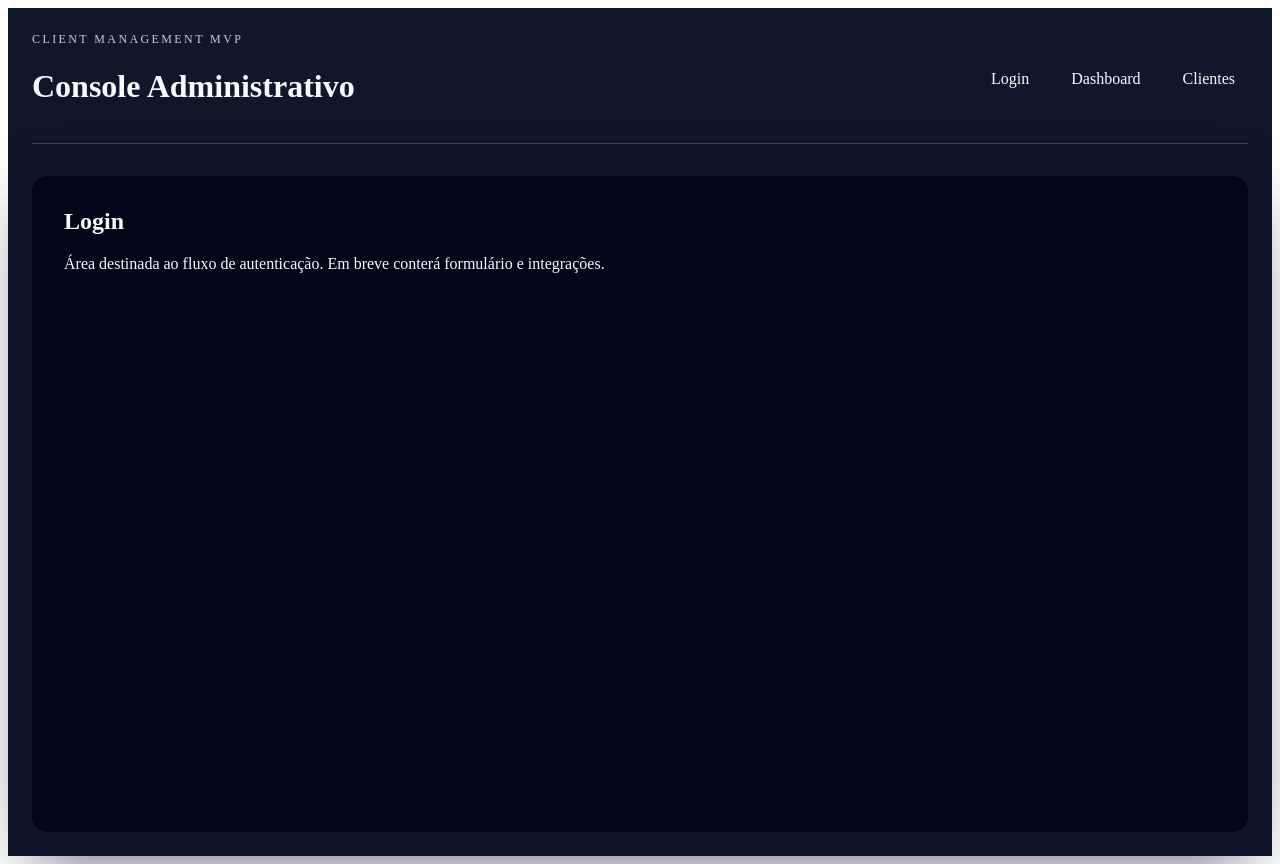
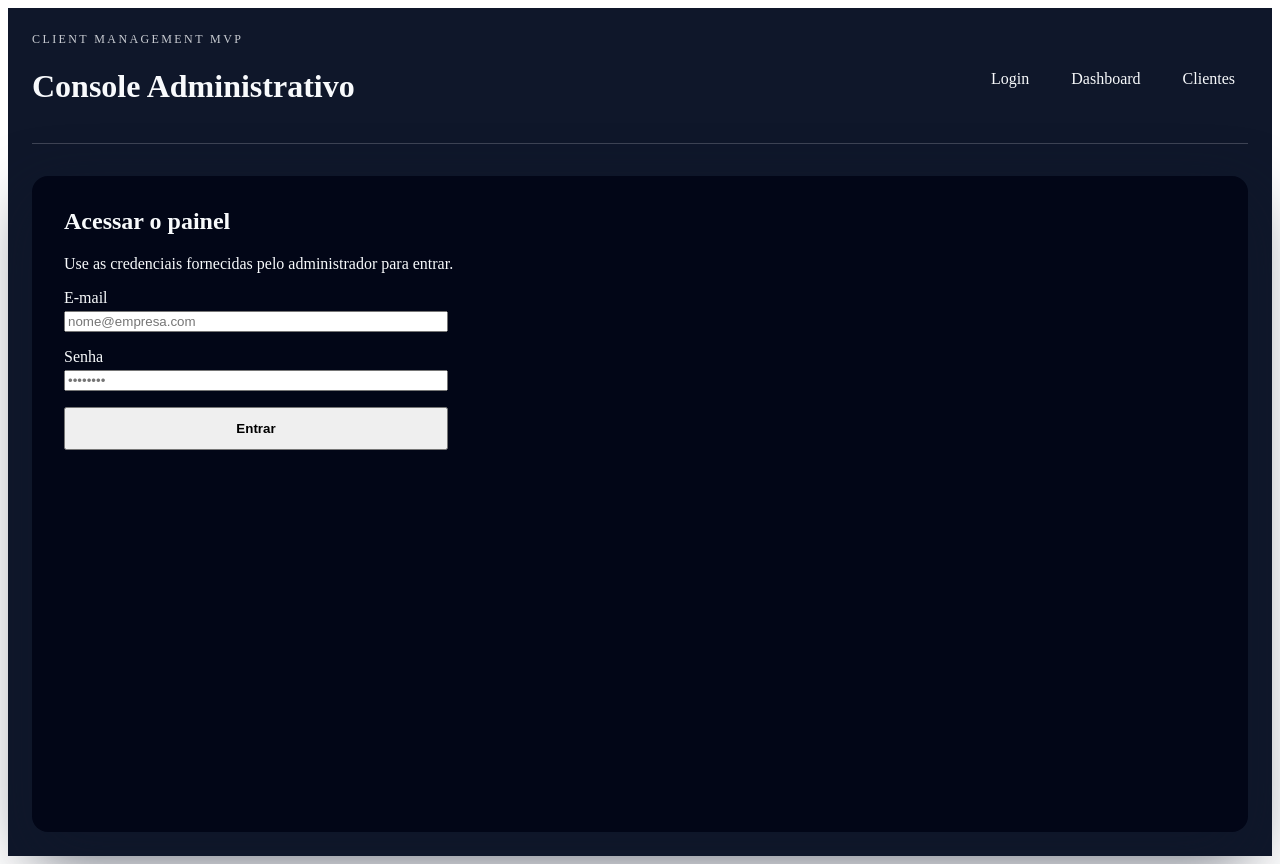
Before and after one commit to eltoncostadev/desafio-fullstack, a React (Vite) app in the folder frontend/: page /login in a window 1280 px wide. Built offline with nearby package versions, Linux system fonts and the light colour scheme; no server answers.

Commit message:
feat(frontend): implement login flow

```diff
--- a/frontend/src/features/login/pages/LoginPage.tsx
+++ b/frontend/src/features/login/pages/LoginPage.tsx
@@ -1,8 +1,108 @@
+import { ChangeEvent, FormEvent, useCallback, useState } from 'react';
+import { useNavigate } from 'react-router-dom';
+import { useAuth } from '../../../shared/auth/auth-context';
+
+type FormState = {
+  email: string;
+  password: string;
+};
+
+type FormErrors = Partial<FormState> & {
+  server?: string;
+};
+
+const emailPattern = /^[^@\s]+@[^@\s]+\.[^@\s]+$/;
+
 export function LoginPage() {
+  const navigate = useNavigate();
+  const { login } = useAuth();
+  const [form, setForm] = useState<FormState>({ email: '', password: '' });
+  const [errors, setErrors] = useState<FormErrors>({});
+  const [isSubmitting, setIsSubmitting] = useState(false);
+
+  const validate = useCallback((): FormErrors => {
+    const validationErrors: FormErrors = {};
+
+    if (!form.email.trim()) {
+      validationErrors.email = 'Informe o e-mail.';
+    } else if (!emailPattern.test(form.email)) {
+      validationErrors.email = 'E-mail inválido.';
+    }
+
+    if (!form.password.trim()) {
+      validationErrors.password = 'Informe a senha.';
+    }
+
+    return validationErrors;
+  }, [form.email, form.password]);
+
+  const handleChange = (event: ChangeEvent<HTMLInputElement>) => {
+    const { name, value } = event.target;
+    setForm((prev) => ({ ...prev, [name]: value }));
+    setErrors((prev) => ({ ...prev, [name]: undefined, server: undefined }));
+  };
+
+  const handleSubmit = async (event: FormEvent<HTMLFormElement>) => {
+    event.preventDefault();
+    const validationErrors = validate();
+
+    if (Object.keys(validationErrors).length > 0) {
+      setErrors(validationErrors);
+      return;
+    }
+
+    setIsSubmitting(true);
+    setErrors({});
+
+    try {
+      await login({ username: form.email, password: form.password });
+      navigate('/dashboard');
+    } catch (error) {
+      setErrors({ server: 'Não foi possível autenticar. Verifique as credenciais.' });
+      console.error('Login error', error);
+    } finally {
+      setIsSubmitting(false);
+    }
+  };
+
   return (
     <section>
-      <h2>Login</h2>
-      <p>Área destinada ao fluxo de autenticação. Em breve conterá formulário e integrações.</p>
+      <h2>Acessar o painel</h2>
+      <p>Use as credenciais fornecidas pelo administrador para entrar.</p>
+
+      <form onSubmit={handleSubmit} style={{ display: 'flex', flexDirection: 'column', gap: '1rem', maxWidth: '24rem' }}>
+        <label style={{ display: 'flex', flexDirection: 'column', gap: '0.25rem' }}>
+          E-mail
+          <input
+            type="email"
+            name="email"
+            value={form.email}
+            onChange={handleChange}
+            placeholder="nome@empresa.com"
+            required
+          />
+          {errors.email && <span style={{ color: '#f87171', fontSize: '0.875rem' }}>{errors.email}</span>}
+        </label>
+
+        <label style={{ display: 'flex', flexDirection: 'column', gap: '0.25rem' }}>
+          Senha
+          <input
+            type="password"
+            name="password"
+            value={form.password}
+            onChange={handleChange}
+            placeholder="••••••••"
+            required
+          />
+          {errors.password && <span style={{ color: '#f87171', fontSize: '0.875rem' }}>{errors.password}</span>}
+        </label>
+
+        {errors.server && <span style={{ color: '#f87171' }}>{errors.server}</span>}
+
+        <button type="submit" disabled={isSubmitting} style={{ padding: '0.75rem 1rem', fontWeight: 600 }}>
+          {isSubmitting ? 'Entrando...' : 'Entrar'}
+        </button>
+      </form>
     </section>
   );
 }
```
Also changed, not shown: frontend/src/features/clients/pages/ClientsPage.tsx (line endings or trailing spaces), frontend/src/features/dashboard/pages/DashboardPage.tsx (line endings or trailing spaces), frontend/src/shared/api/http-client.ts (line endings or trailing spaces), frontend/src/shared/auth/PrivateRoute.tsx (line endings or trailing spaces), frontend/src/shared/auth/auth-context.tsx (line endings or trailing spaces), frontend/src/shared/auth/token-store.ts (line endings or trailing spaces), frontend/src/shared/hooks/useApi.ts (line endings or trailing spaces).
